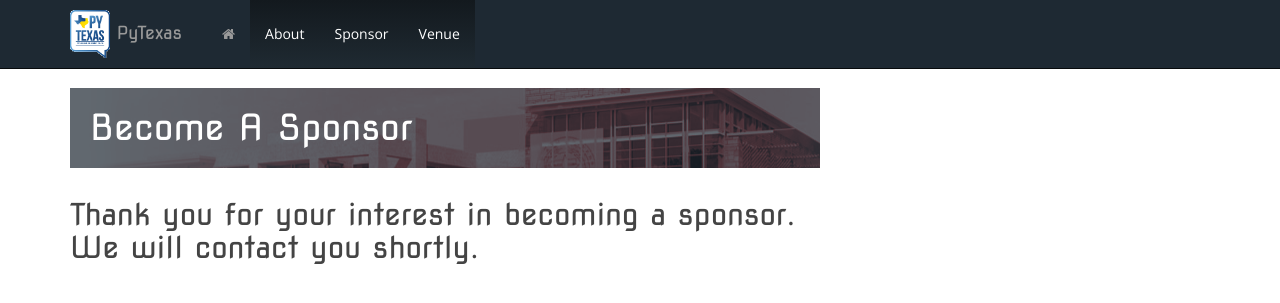
After one commit to pytexas/PyTexas2015, a Django app: template pytx/templates/conference/sponsor-thankyou.html in a window 1280 px wide. The commit adds this page. Shown: the top 303 px of the page. Run offline with Django 3.2, Linux system fonts and the light colour scheme; the template is opened without the code that fills it, so the values that code supplies are empty; some libraries are stand-ins or nearby versions.

Commit message:
sponsor form

```diff
--- a/pytx/templates/base.html
+++ b/pytx/templates/base.html
@@ -41,10 +41,10 @@
             <li{% if request.path|contains:'/about/' %} class="active"{% endif %}>
               <a href="/2014/about/">About</a>
             </li>
-            {% comment %}
             <li{% if request.path|contains:'/sponsor/' %} class="active"{% endif %}>
               <a href="{% url "conference-sponsor" request.conference.slug %}">Sponsor</a>
             </li>
+            {% comment %}
             <li{% if request.path|contains:'/speak/' %} class="active"{% endif %}>
               <a href="/speak/">Speak</a>
             </li>
--- /dev/null
+++ b/pytx/templates/conference/sponsor-thankyou.html
@@ -0,0 +1,16 @@
+{% extends "base-sidebar.html" %}{% load conf_tags pizza_tags %}
+{% block content-main %}
+<div id="std-page" class="sponsor">
+  <h1><div>Become A Sponsor</div></h1>
+  <div class="content">
+    <h2>
+      Thank you for your interest in becoming a sponsor. We will contact you shortly.
+    </h2>
+  </div>
+</div>
+{% endblock %}
+{% block content-side %}
+<div id="side-levels">
+
+</div>
+{% endblock %}
```
